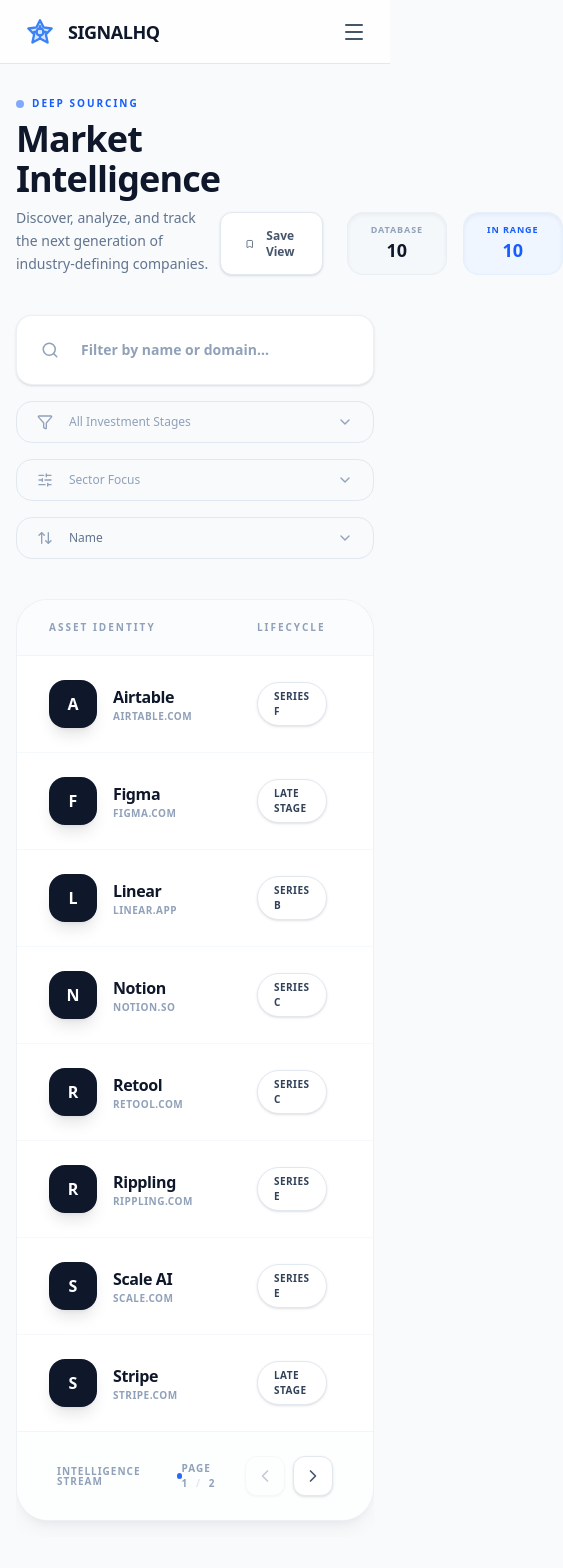
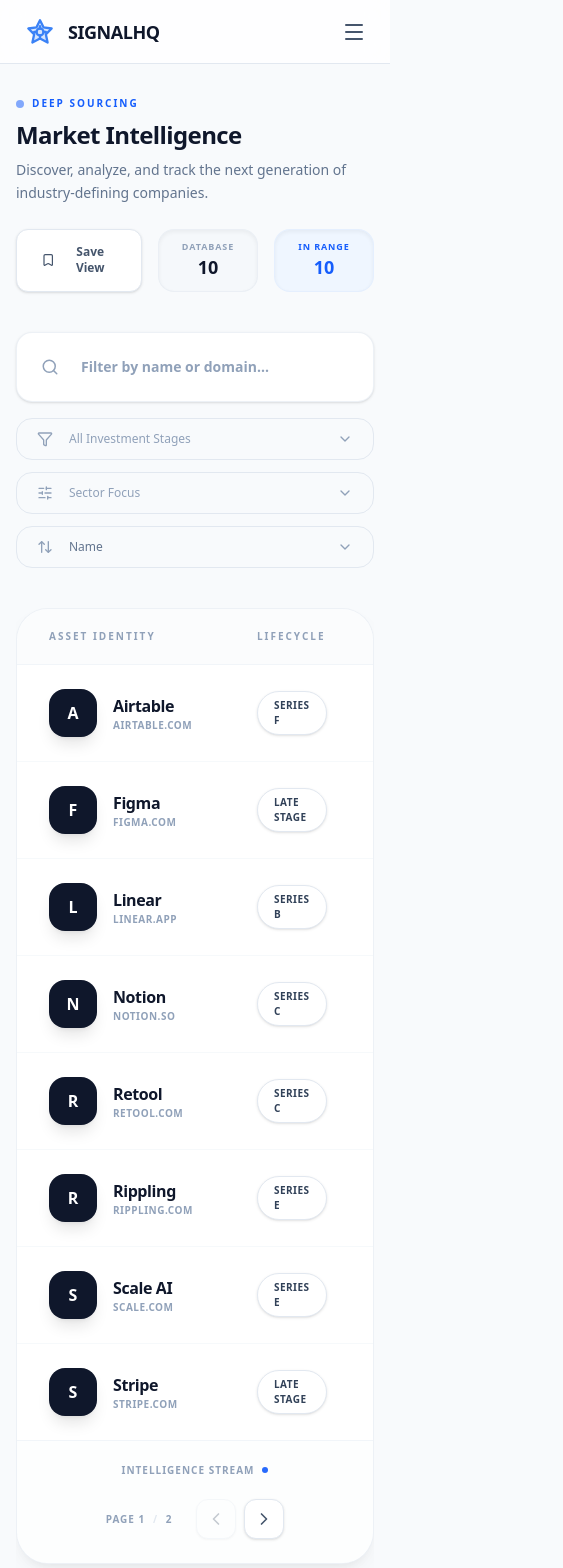
Before and after one commit to keerthireddy16/SignalHQ, a Next.js app: page /companies in a window 390 px wide. Shown: the top 1568 px of the page, 563 px wide, since content can reach past the window. Built offline with nearby package versions, Linux system fonts and the light colour scheme.

Commit message:
Final: Ultimate Mobile-First Re-Architecture and UI Polishing

```diff
--- a/src/app/companies/page.tsx
+++ b/src/app/companies/page.tsx
@@ -95,17 +95,17 @@
 
     return (
         <div className="max-w-7xl mx-auto space-y-10">
-            {/* Header & Stats */}
-            <div className="flex items-end justify-between">
+            {/* Header & Stats (Responsive Stacking) */}
+            <div className="flex flex-col items-start md:flex-row md:items-end justify-between gap-6 md:gap-0">
                 <div>
                     <div className="flex items-center gap-2 mb-2">
                         <div className="w-2 h-2 bg-blue-600 rounded-full animate-pulse-slow"></div>
                         <span className="text-[10px] font-bold text-blue-600 uppercase tracking-[0.2em]">Deep Sourcing</span>
                     </div>
-                    <h2 className="text-4xl font-extrabold text-slate-900 tracking-tight">Market Intelligence</h2>
+                    <h2 className="text-2xl md:text-5xl font-extrabold text-slate-900 tracking-tight">Market Intelligence</h2>
                     <p className="text-slate-500 mt-2 text-sm font-medium max-w-md leading-relaxed">Discover, analyze, and track the next generation of industry-defining companies.</p>
                 </div>
-                <div className="flex gap-6">
+                <div className="flex gap-4 md:gap-6 w-full md:w-auto">
                     <button
                         onClick={() => setIsSaveModalOpen(true)}
                         className="bg-white border border-slate-200 px-6 py-2.5 rounded-xl text-xs font-bold text-slate-600 hover:text-blue-600 hover:border-blue-200 transition-all flex items-center gap-2 shadow-sm active:scale-95"
@@ -139,8 +139,8 @@
                     />
                 </div>
 
-                {/* Row 2: Dropdowns (Stacked on mobile) */}
-                <div className="flex flex-col md:flex-row items-center gap-4">
+                {/* Row 2: Dropdowns (Stacked on mobile with tight gap) */}
+                <div className="flex flex-col md:flex-row items-center gap-3 md:gap-4">
                     <div className="w-full md:w-64">
                         <Dropdown
                             options={['All', ...stages]}
--- a/src/components/companies/CompanyTable.tsx
+++ b/src/components/companies/CompanyTable.tsx
@@ -106,8 +106,8 @@
                 </table>
             </div>
 
-            {/* Pagination Logic */}
-            <div className="px-10 py-6 border-t border-slate-100 flex items-center justify-between bg-slate-50/30">
+            {/* Balanced Pagination (Centered on mobile) */}
+            <div className="px-6 md:px-10 py-6 border-t border-slate-100 flex flex-col md:flex-row items-center justify-center md:justify-between gap-6 md:gap-0 bg-slate-50/30">
                 <div className="flex items-center gap-2">
                     <span className="text-[10px] font-bold text-slate-400 uppercase tracking-widest leading-none">Intelligence Stream</span>
                     <div className="w-1.5 h-1.5 bg-blue-600 rounded-full animate-pulse"></div>
```
